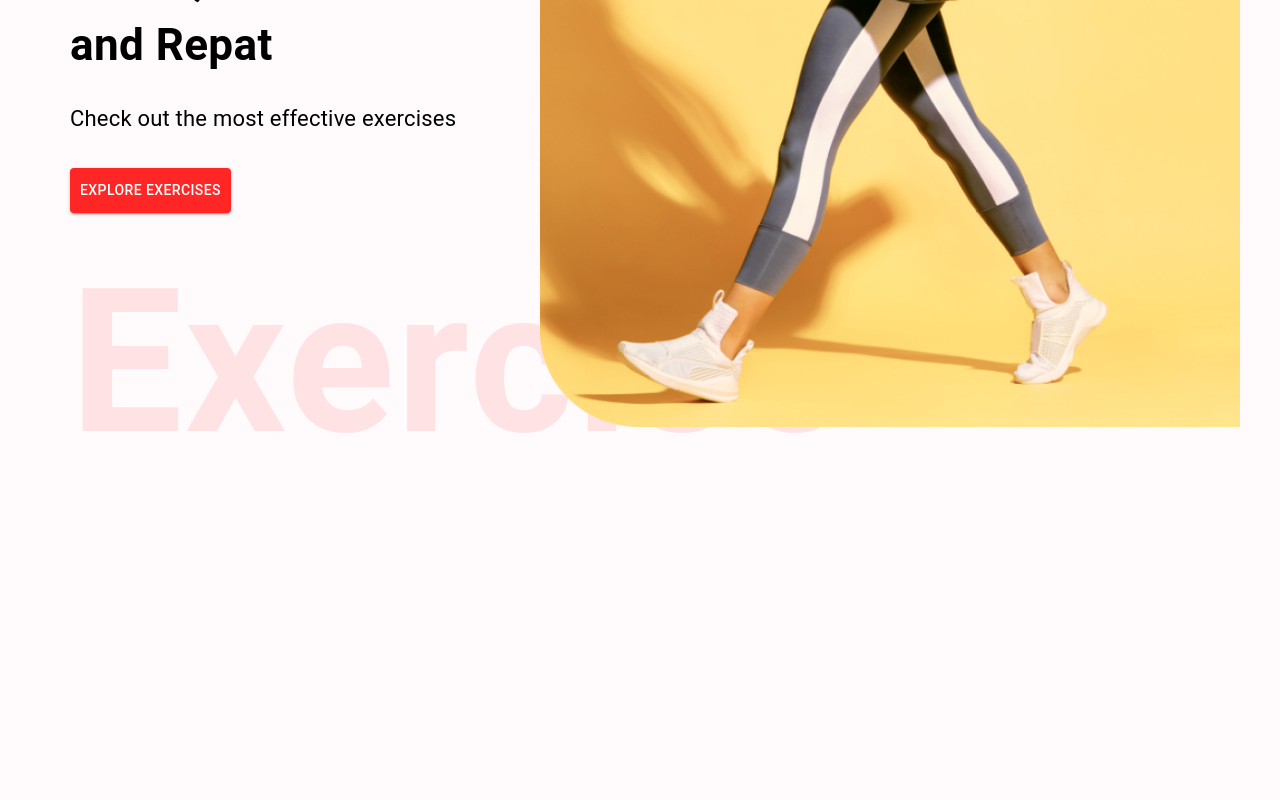
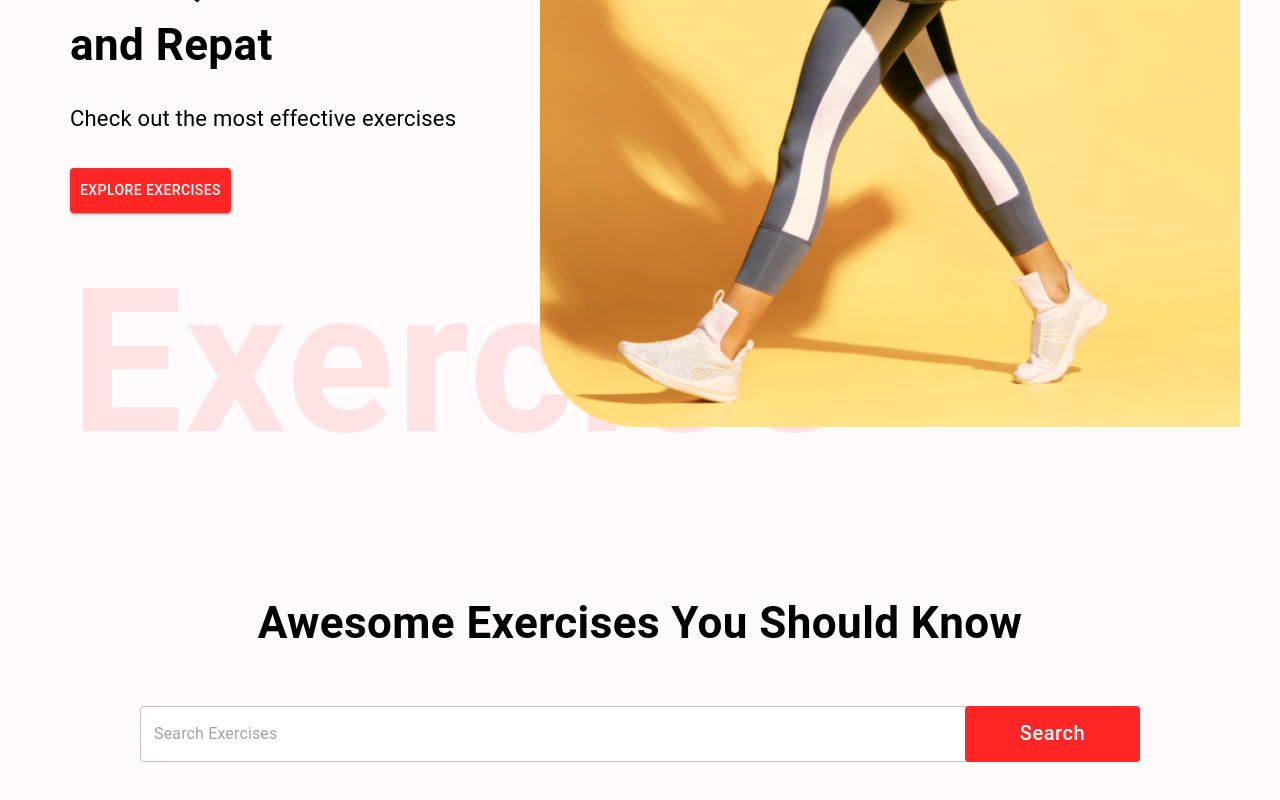
Before and after one commit to burakTestKomment/16-fitness-app, a React (Create React App) app: page / in a window 1280 px wide. Shown: the part 439-1239 px from the top of the page. Before the commit the page ends 972 px from the top, so only its background shows below. Built offline with nearby package versions, Linux system fonts and the light colour scheme; no server answers.

Commit message:
exercises

```diff
--- /dev/null
+++ b/src/components/BodyPart.jsx
@@ -0,0 +1,11 @@
+import React from 'react'
+
+const BodyPart = () => {
+  return (
+    <div>
+
+    </div>
+  )
+}
+
+export default BodyPart
--- /dev/null
+++ b/src/components/HorizontalScrollbar.jsx
@@ -0,0 +1,18 @@
+import React from 'react'
+import { Box } from '@mui/material'
+import BodyPart from './BodyPart'
+
+const HorizontalScrollbar = ({data}) => {
+  return (
+    <div>
+      {data.map((item) => (<Box key={item.id || item}
+      itemId={item.id || item} title={item.id || item} m=' 0 40px'
+      >
+        <BodyPart  item={item} bodyPart = {bodyPart} setBodyPart={setBodyPart} />
+      </Box>)
+      )}
+    </div>
+  )
+}
+
+export default HorizontalScrollbar
--- a/src/components/SearchExercises.jsx
+++ b/src/components/SearchExercises.jsx
@@ -1,11 +1,96 @@
-import React from 'react'
+import React, { useEffect, useState } from "react";
+import { Box, Button, Stack, TextField, Typography } from "@mui/material";
+import { exercisesOptions, fetchData } from "../utils/fetchData";
+import HorizontalScrollbar from "./HorizontalScrollbar";
 
-const SearchExercises = () => {
+const SearchExercises = ({ setBodyPart, bodyPart, setExercises}) => {
+  const [search, setSearch] = useState("");
+  const [bodyParts, setBodyParts] = useState([])
+
+  useEffect(() => {
+    const fetchExercisesData = async () => {
+      const bodyPartsData = await fetchData('https://exercisedb.p.rapidapi.com/exercises/bodyPartList', exercisesOptions)
+
+      setBodyParts(['all', ...bodyPartsData])
+    }
+    fetchExercisesData();
+
+  }, [])
+
+
+
+  const handleSearch = async () => {
+    if (search) {
+      const exerciseData = await fetchData(
+        "https://exercisedb.p.rapidapi.com/exercises",
+        exercisesOptions
+      );
+
+      const searchedExercises = exerciseData.filter(
+        (exercise) =>
+          exercise.name.toLowercase().includes(search) ||
+          exercise.name.toLowercase().includes(search) ||
+          exercise.equipment.toLowercase().includes(search) ||
+          exercise.target.toLowercase().includes(search) ||
+          exercise.bodyPart.toLowercase().includes(search)
+      );
+      setSearch('');
+      setExercises(searchedExercises)
+    }
+  };
+
   return (
-    <div>
+    <Stack alignItems="center" mt="37px" justifyContent="center" p="20px">
+      <Typography
+        fontWeight={700}
+        sx={{
+          fontSize: { lg: "44px", xs: "30px" },
+        }}
+        mb="50px"
+        textAlign="center"
+      >
+        Awesome Exercises You Should Know
+      </Typography>
+      <Box position="relative" mb="72px">
+        <TextField
+          height="76px"
+          value={search}
+          onChange={(e) => setSearch(e.target.value.toLowerCase())}
+          placeholder="Search Exercises"
+          type="text"
+          sx={{
+            input: {
+              fontWeight: "700px",
+              border: "none",
+              borderRadius: "4 px",
+            },
+            backgroundColor: "#fff",
+            borderRadius: "40px",
+            width: { lg: "1000px", xs: "350px" },
+          }}
+        />
+        <Button
+          className="search-btn"
+          onClick={handleSearch}
+          sx={{
+            bgcolor: "#FF2625",
+            color: "#FFF",
+            textTransform: "none",
+            width: { lg: "175px", xs: "80px" },
+            fontSize: { lg: "20px", xs: "14px" },
+            position: "absolute",
+            right: "0",
+            height: "56px",
+          }}
+        >
+          Search
+        </Button>
+      </Box>
+      <Box sx={{ position:'relative', width:'100%', p:'20px'}} >
+            <HorizontalScrollbar data={bodyParts}  bodyPart={bodyPart} setBodyPart={setBodyPart} />
+      </Box>
+    </Stack>
+  );
+};
 
-    </div>
-  )
-}
-
-export default SearchExercises
+export default SearchExercises;
--- a/src/pages/Home.jsx
+++ b/src/pages/Home.jsx
@@ -5,11 +5,14 @@ import SearchExercises from '../components/SearchExercises'
 import HeroBanner from '../components/HeroBanner'
 
 const Home = () => {
+  const [bodyPart, setBodyPart] = useState('all')
+  const [exercises, setExercises] = useState([]);
   return (
     <Box>
       <HeroBanner />
-      <SearchExercises />
-      <Exercises />
+      <SearchExercises setExercises={setExercises} bodyPart={bodyPart} setBodyPart={setBodyPart} />
+      <Exercises setExercises={setExercises} bodyPart={bodyPart} setBodyPart={setBodyPart}
+       />
     </Box>
   )
 }
--- /dev/null
+++ b/src/utils/fetchData.jsx
@@ -0,0 +1,17 @@
+import axios from 'axios'
+
+export const exercisesOptions = {
+    method: 'GET',
+    url: 'https://exercisedb.p.rapidapi.com/exercises/bodyPartList',
+    headers: {
+      'X-RapidAPI-Key':process.env.REACT_APP_EXECISE_API_KEY,
+      'X-RapidAPI-Host': 'exercisedb.p.rapidapi.com'
+    }
+  };
+
+
+
+export const fetchData = async (url, options) => {
+const {data} = await axios ( url, options)
+return data;
+}
```
Also changed, not shown: 1 other file (tests, documents, lock files or other folders).
